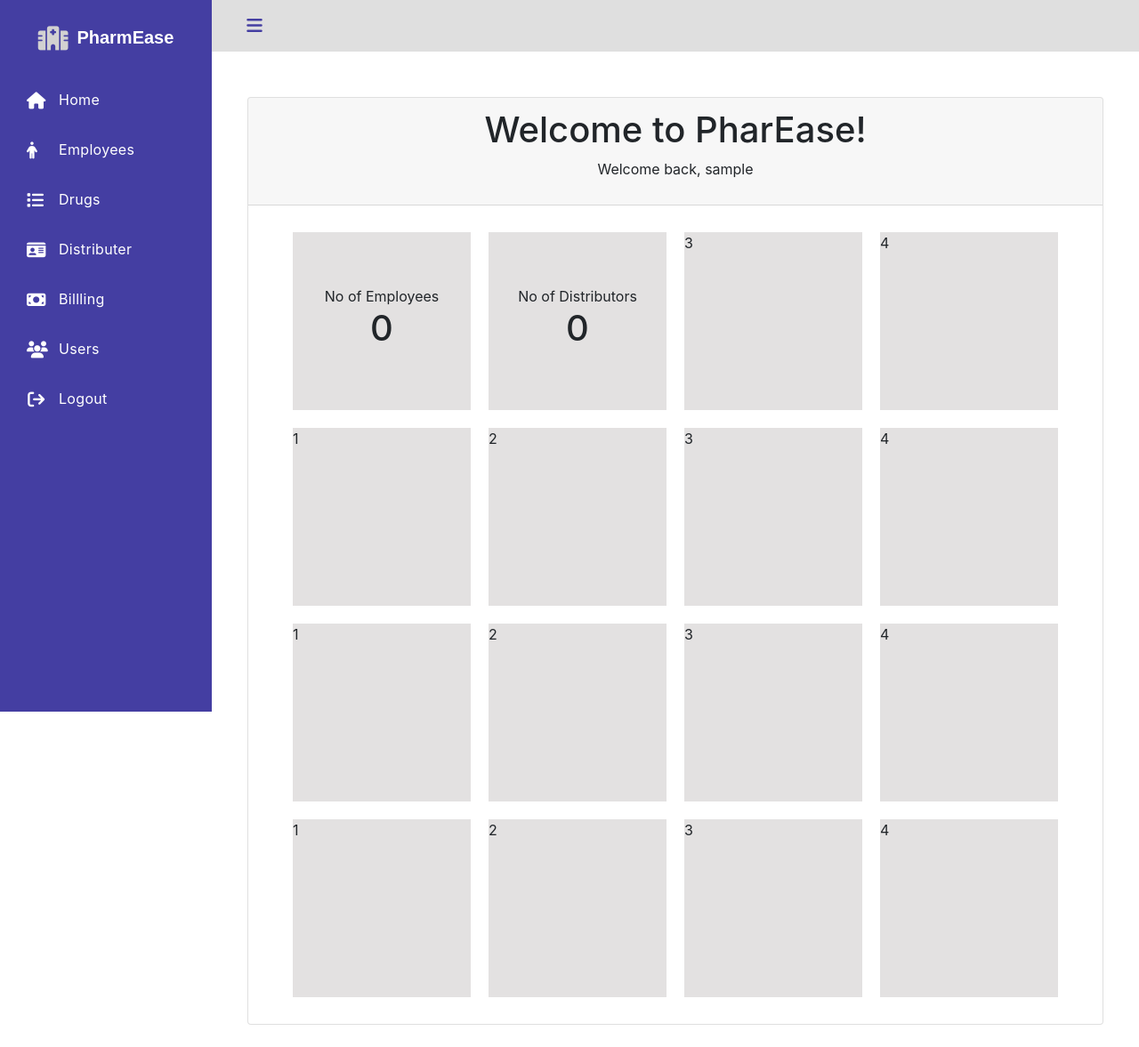
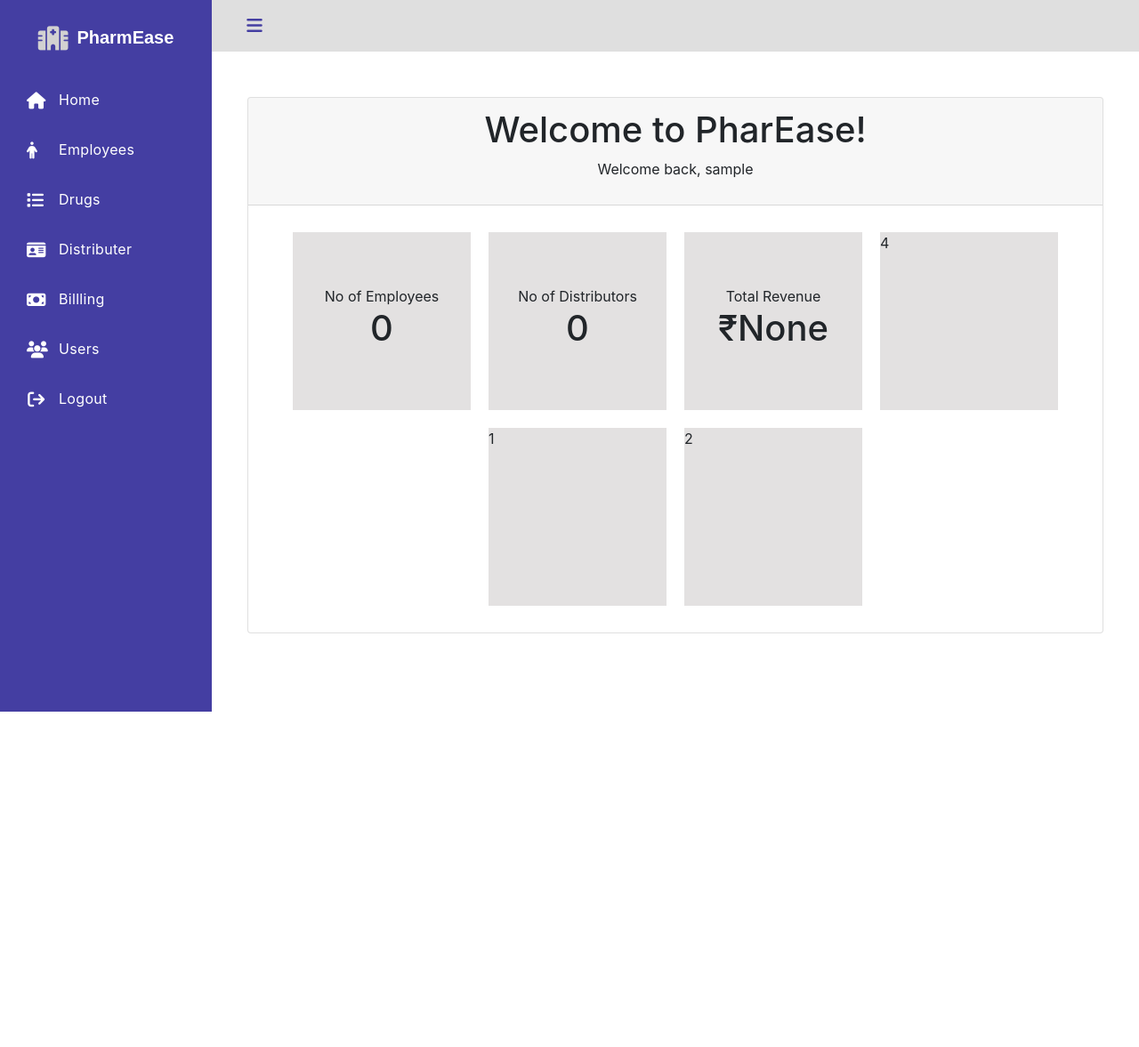
Before and after one commit to prajwalsuvarna/PharmEase, a Django app: page / in a window 1280 px wide. Shown: the whole page at 89% size. After the commit the page ends 800 px from the top, so only its background shows below. Run offline with Django 4.2, Linux system fonts and the light colour scheme; the visitor is signed in with stand-in values (Sample User, id 1); data that the repository does not hold is empty; some libraries are stand-ins or nearby versions.

Commit message:
added total revenue on dashboard and updated editdrg function

```diff
--- a/pharmacy/members/models.py
+++ b/pharmacy/members/models.py
@@ -42,6 +42,9 @@ class DrgModel(models.Model):
     price=models.IntegerField()
     class Meta:
         db_table="Drugs"
+    @property
+    def distname(self):
+        return self.dist_id.dist_name
     def __str__(self):
         return self.dgname
     def __iter__(self):
--- a/pharmacy/members/urls.py
+++ b/pharmacy/members/urls.py
@@ -20,10 +20,11 @@ urlpatterns = [
     path('drugs/',views.drugs,name="drugs"),
     path('drugs/deleteDrg/<int:dg_id>',views.deletedrg,name="deletedrg"),
     path('insertDrg/',views.insertDrg,name="insertDrg"),
-    path('drugs/drugs/editDrg/<int:dg_id>',views.editDrg,name="editDrg"),
+    path('drugs/editDrg/<int:dg_id>',views.editDrg,name="editDrg"),
     path('updateDrg/<int:dg_id>',views.updateDrg,name="updateDrg"),
     path('user/',views.user,name="user"),
     path('bill/',views.bill,name="bill"),
-    path('newBill/',views.newBill,name="newBill")
+    path('newBill/',views.newBill,name="newBill"),
+    # path('drugs/editDrg/<int:dg_id>',views.editDrg)
 
 ]
--- a/pharmacy/members/views.py
+++ b/pharmacy/members/views.py
@@ -5,6 +5,7 @@ from django.contrib import messages
 from members.models import EmpModel, DistModel, DrgModel, Bill,Users
 from django.db.models import Max
 from datetime import datetime
+from django.db.models import Sum
 now = datetime.now()
 
 current_time = now.strftime("%H:%M:%S")
@@ -17,9 +18,13 @@ def index(request):
     emp_count = showAll.count()
     showAll = DistModel.objects.all()
     dist_count = showAll.count()
+    total=Bill.objects.aggregate(Sum('amt'))
+    total=total['amt__sum']
+    print(total)
+    drug_count=DrgModel.objects.all().count()
     if request.user.is_anonymous:
         return redirect("/login")
-    return render(request, 'index.html', {'emp_count': emp_count, 'dist_count': dist_count})
+    return render(request, 'index.html', {'emp_count': emp_count, 'dist_count': dist_count,'total':total,'drug_count':drug_count})
 
 
 def employee(request):
@@ -108,7 +113,8 @@ def insertDrg(request):
 
 def editDrg(request, dg_id):
     editDrgObj = DrgModel.objects.get(dg_id=dg_id)
-    return render(request, 'editDrg.html', {"DrgModel": editDrgObj})
+    data=DistModel.objects.all()
+    return render(request, 'editDrg.html', {"DrgModel": editDrgObj,'data':data})
 
 def loginUser(request):
     if request.method == "POST":
--- a/pharmacy/templates/editDrg.html
+++ b/pharmacy/templates/editDrg.html
@@ -33,8 +33,8 @@
     <input type="number" class="form-control" id="exampleFormControlInput1" name="price" placeholder="1234567809" value={{DrgModel.price}}>
   </div>
   <div class="form-group">
-    <label for="dist_id">Select Distributor:</label>
-<select name="dist_id" id="dist_id" >
+    <label for="dist_id">Update Distributor:</label>
+<select name="dist_id" id="dist_id" class="form-control" >
 {% for res  in  data %}
 <option value="{{res.dist_id}}">{{res.dist_name}}</option>
 {% endfor %}
--- a/pharmacy/templates/index.html
+++ b/pharmacy/templates/index.html
@@ -12,20 +12,10 @@
                     <div class='card-body'>
                        <div class="box d-flex justify-content-center flex-column align-items-center" data-tilt>No of Employees<h1>{{emp_count}}</h1></div>
                        <div class="box d-flex justify-content-center flex-column align-items-center" data-tilt>No of Distributors<h1>{{dist_count}}</h1></div>
-                       <div class="box" data-tilt>3</div>
+                       <div class="box d-flex justify-content-center flex-column align-items-center" data-tilt>Total Revenue<h1>&#x20b9;{{total}}</h1></div>
                        <div class="box" data-tilt>4</div>
                        <div class="box" data-tilt>1</div>
                        <div class="box" data-tilt>2</div>
-                       <div class="box" data-tilt>3</div>
-                       <div class="box" data-tilt>4</div>
-                       <div class="box" data-tilt>1</div>
-                       <div class="box" data-tilt>2</div>
-                       <div class="box" data-tilt>3</div>
-                       <div class="box" data-tilt>4</div>
-                       <div class="box" data-tilt>1</div>
-                       <div class="box" data-tilt>2</div>
-                       <div class="box" data-tilt>3</div>
-                       <div class="box" data-tilt>4</div>
                     </div>
                 </div>
             </div>
```
